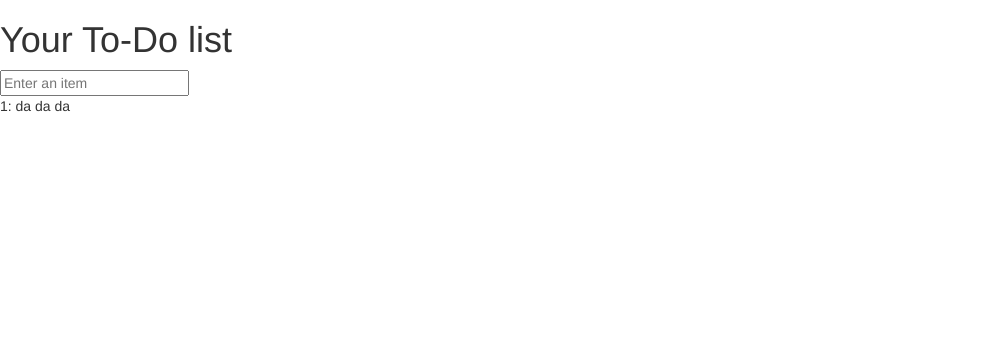
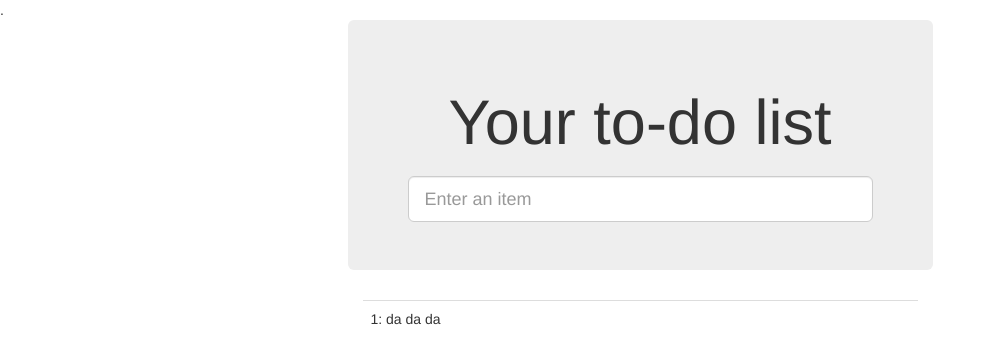
Before and after one commit to macrusso/TDD_lists, a Django app: page /lists/1/ in a window 1280 px wide. Shown: the top 364 px of the page, without its empty margins (0-996 px from the left). Run offline with Django 3.2, Linux system fonts and the light colour scheme; data comes from the database, SQL or seed files in the repository; both versions use the stored data as it was after the commit; some libraries are stand-ins or nearby versions.

Commit message:
Use Bootstrap to improve layout

```diff
--- a/lists/templates/base.html
+++ b/lists/templates/base.html
@@ -3,30 +3,39 @@
 <head>
     <meta charset="UTF-8">
     <title>To-Do lists</title>
-
     <!-- Latest compiled and minified CSS -->
     <link rel="stylesheet" href="https://maxcdn.bootstrapcdn.com/bootstrap/3.3.7/css/bootstrap.min.css"
           integrity="sha384-BVYiiSIFeK1dGmJRAkycuHAHRg32OmUcww7on3RYdg4Va+PmSTsz/K68vbdEjh4u" crossorigin="anonymous">
-
     <!-- Optional theme -->
     <link rel="stylesheet" href="https://maxcdn.bootstrapcdn.com/bootstrap/3.3.7/css/bootstrap-theme.min.css"
           integrity="sha384-rHyoN1iRsVXV4nD0JutlnGaslCJuC7uwjduW9SVrLvRYooPp2bWYgmgJQIXwl/Sp" crossorigin="anonymous">
-
     <!-- Latest compiled and minified JavaScript -->
     <script src="https://maxcdn.bootstrapcdn.com/bootstrap/3.3.7/js/bootstrap.min.js"
             integrity="sha384-Tc5IQib027qvyjSMfHjOMaLkfuWVxZxUPnCJA7l2mCWNIpG9mGCD8wGNIcPD7Txa" crossorigin="anonymous"></script>
+    <link href="/static/base.css" rel="stylesheet" media="screen">
 </head>
 
+.
 <body>
+    <div class="container">
+        <div class="row">
+            <div class="col-md-6 col-md-offset-3 jumbotron">
+                <div class="text-center">
                     <h1>{% block header_text %}{% endblock %}</h1>
-
                     <form method="POST" action="{% block form_action %}{% endblock %}">
+                        <input name="item_text" id="id_new_item" placeholder="Enter an item" class="form-control input-lg">
                         {% csrf_token %}
-        <input name="item_text" id="id_new_item" placeholder="Enter an item">
                     </form>
-
+                </div>
+            </div>
+        </div>
+        <div class="row">
+            <div class="col-md-6 col-md-offset-3">
                 {% block table %}
                 {% endblock %}
+            </div>
+        </div>
+    </div>
 </body>
 
 </html>
--- a/lists/templates/home.html
+++ b/lists/templates/home.html
@@ -1,5 +1,5 @@
 {% extends 'base.html' %}
 
-{% block header_text %}Start a new To-Do list{% endblock %}
+{% block header_text %}Start a to-do list{% endblock %}
 
 {% block form_action %}/lists/new{% endblock %}
--- a/lists/templates/list.html
+++ b/lists/templates/list.html
@@ -1,11 +1,11 @@
 {% extends 'base.html' %}
 
-{% block header_text %}Your To-Do list{% endblock %}
+{% block header_text %}Your to-do list{% endblock %}
 
 {% block form_action %}/lists/{{ list.id }}/add_item{% endblock %}
 
 {% block table %}
-    <table id="id_list_table">
+    <table id="id_list_table" class="table">
         {% for item in list.item_set.all %}
             <tr><td>{{ forloop.counter }}: {{ item.text }}</td></tr>
         {% endfor %}
--- /dev/null
+++ b/static/base.css
@@ -0,0 +1,3 @@
+#id_new_item {
+margin-top: 2ex;
+}
```
Also changed, not shown: db.sqlite3. Lines whose indentation alone changed are shown as unchanged.
